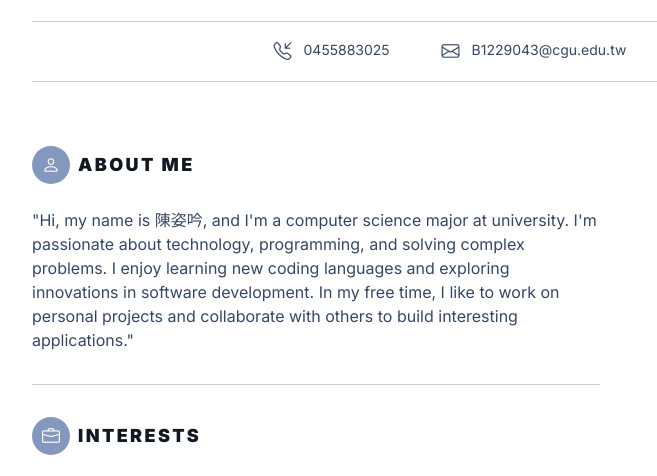
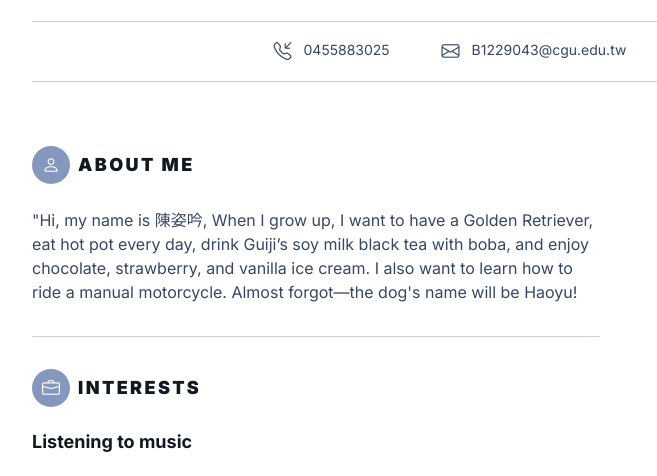
Before and after one commit to cco4z8/cco4z8.github.io, a plain HTML site: page index.html in a window 1280 px wide. Shown: the part 322-798 px from the top of the page, without its empty margins (166-823 px from the left). Drawn offline with nearby package versions, Linux system fonts and the light colour scheme.

Commit message:
Update index.html

```diff
--- a/index.html
+++ b/index.html
@@ -69,8 +69,7 @@
 									<section class="resume-summary-section resume-section">
 										<h3 class="resume-section-heading text-uppercase py-2 py-lg-3 py-2 py-lg-3"><i class="resume-section-heading-icon bi bi-person me-2"></i>About Me</h3>
 										<div class="resume-summary-desc">
-											"Hi, my name is 陳姿吟, and I'm a computer science major at university. I'm passionate about technology, programming, and solving complex problems. I enjoy learning new coding languages and exploring innovations in software development. In my free time, I like to work on personal projects and collaborate with others to build interesting applications."
-										</div>
+											"Hi, my name is 陳姿吟, When I grow up, I want to have a Golden Retriever, eat hot pot every day, drink Guiji’s soy milk black tea with boba, and enjoy chocolate, strawberry, and vanilla ice cream. I also want to learn how to ride a manual motorcycle. Almost forgot—the dog's name will be Haoyu!
 									</section><!--//resume-section-->
 
 									<hr>
```
